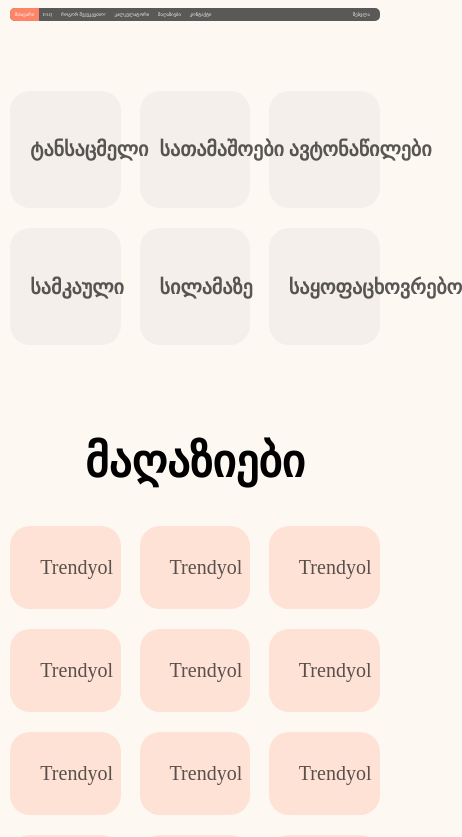
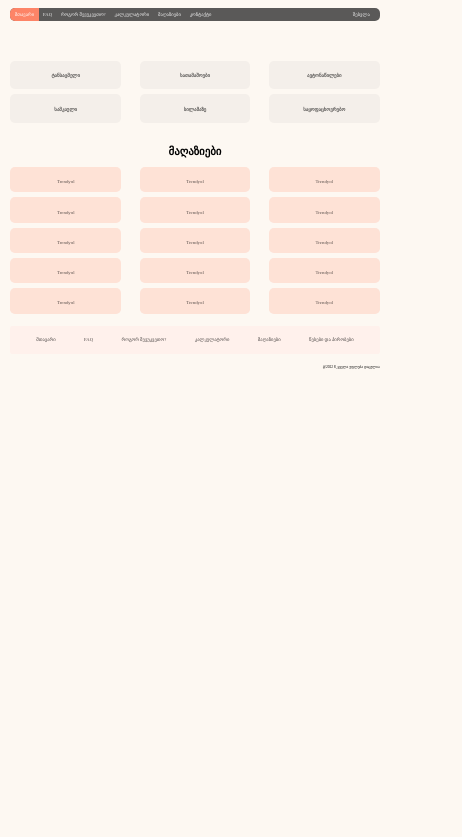
Before and after one commit to GegaLataria/forwarder-web, a React (Create React App) app: page /shops in a window 390 px wide. Shown: the top 837 px of the page, 462 px wide, since content can reach past the window. Built offline with nearby package versions, Linux system fonts and the light colour scheme.

Commit message:
turning to responsive part 3

```diff
--- a/src/components/nav-items/calculator/Calculator.js
+++ b/src/components/nav-items/calculator/Calculator.js
@@ -6,24 +6,14 @@
     return <div>{buildCalculatorScreen()}</div>
 };
 
-const validateNumber = (a) => {
-    if(typeof(a) === 'number'){
-        return true;
-    }
-    return false;
-};
 
 const handleClick = (event) => {
     let lengthInput = Number(document.getElementById("length-input").value);
     let widthInput = Number(document.getElementById("width-input").value);
     let heightInput = Number(document.getElementById("height-input").value);
-    if(validateNumber(lengthInput) && validateNumber(widthInput) && validateNumber(heightInput)){
-        let convertToRealWeight = (lengthInput*widthInput*heightInput)/6000;
-        let finalResult = (Math.round((convertToRealWeight+Number.EPSILON)*100)/100);
-        document.getElementById("weight-result").innerHTML = finalResult + " კგ";
-    }
-
-
+    let convertToRealWeight = (lengthInput*widthInput*heightInput)/6000;
+    let finalResult = (Math.round((convertToRealWeight+Number.EPSILON)*100)/100);
+    document.getElementById("weight-result").innerHTML = finalResult + " კგ";
 
 };
 
@@ -36,15 +26,15 @@
                 </div>
                 <div className="calculator__item">
                     <p>სიგრძე(სმ)</p>
-                    <input type="text" id="length-input" className="calculator__item__input" name="length"/>
+                    <input type="number" id="length-input" className="calculator__item__input" name="length"/>
                 </div>
                 <div className="calculator__item">
                     <p>სიგანე(სმ)</p>
-                    <input type="text" id="width-input" className="calculator__item__input" name="width"/>
+                    <input type="number" id="width-input" className="calculator__item__input" name="width"/>
                 </div>
                 <div className="calculator__item">
                     <p>სიმაღლე(სმ)</p>
-                    <input type="text" id="height-input" className="calculator__item__input" name="height"/>
+                    <input type="number" id="height-input" className="calculator__item__input" name="height"/>
                 </div>
                 <div>
                     <button onClick={handleClick} className="calculator__button">გამოთვლა</button>
--- a/src/components/nav-items/shops/Shops.css
+++ b/src/components/nav-items/shops/Shops.css
@@ -3,7 +3,7 @@
 }
 
 .categories__list {
-    margin-top: 7rem;
+    margin-top: 4.4vw;
     display: flex;
     flex-wrap: wrap;
     align-items: center;
@@ -14,9 +14,9 @@
 .categories__list__item {
     width: 30%;
     background:rgba(81, 81, 81, 0.05) 0% 0% no-repeat padding-box;
-    padding: 2rem;
-    border-radius: 2rem;
-    margin-bottom: 2rem;
+    padding: 1.25vw;
+    border-radius: 1.25vw;
+    margin-bottom: 1.25vw;
 }
 
 .categories__list__item:hover {
@@ -26,16 +26,16 @@
 
 
 .shops-section {
-    margin-top: 7rem;
+    margin-top: 4.4vw;
 }
 
 .shops-section__title {
-    font-size: 3rem;
+    font-size: 1.85vw;
     text-align: center;
 }
 
 .shops-section__list {
-    margin-top: 1rem;
+    margin-top: 0.6vw;
     display: flex;
     flex-wrap: wrap;
     align-items: center;
@@ -46,14 +46,14 @@
 .shops-section__list__item {
     width: 30%;
     background: rgba(253, 133, 103, 0.2) 0% 0% no-repeat padding-box;
-    padding: 3rem;
-    border-radius: 2rem;
-    margin-bottom: 2rem;
+    padding: 1.85vw;
+    border-radius: 1.25vw;
+    margin-bottom: 1.25vw;
 }
 
 .shops-section__list__item__link:link,
 .shops-section__list__item__link:visited {
     text-decoration: none;
     color: rgba(0, 0, 0, 0.65);
-    font-size: 2rem;
+    font-size: 1.25vw;
 }
```
